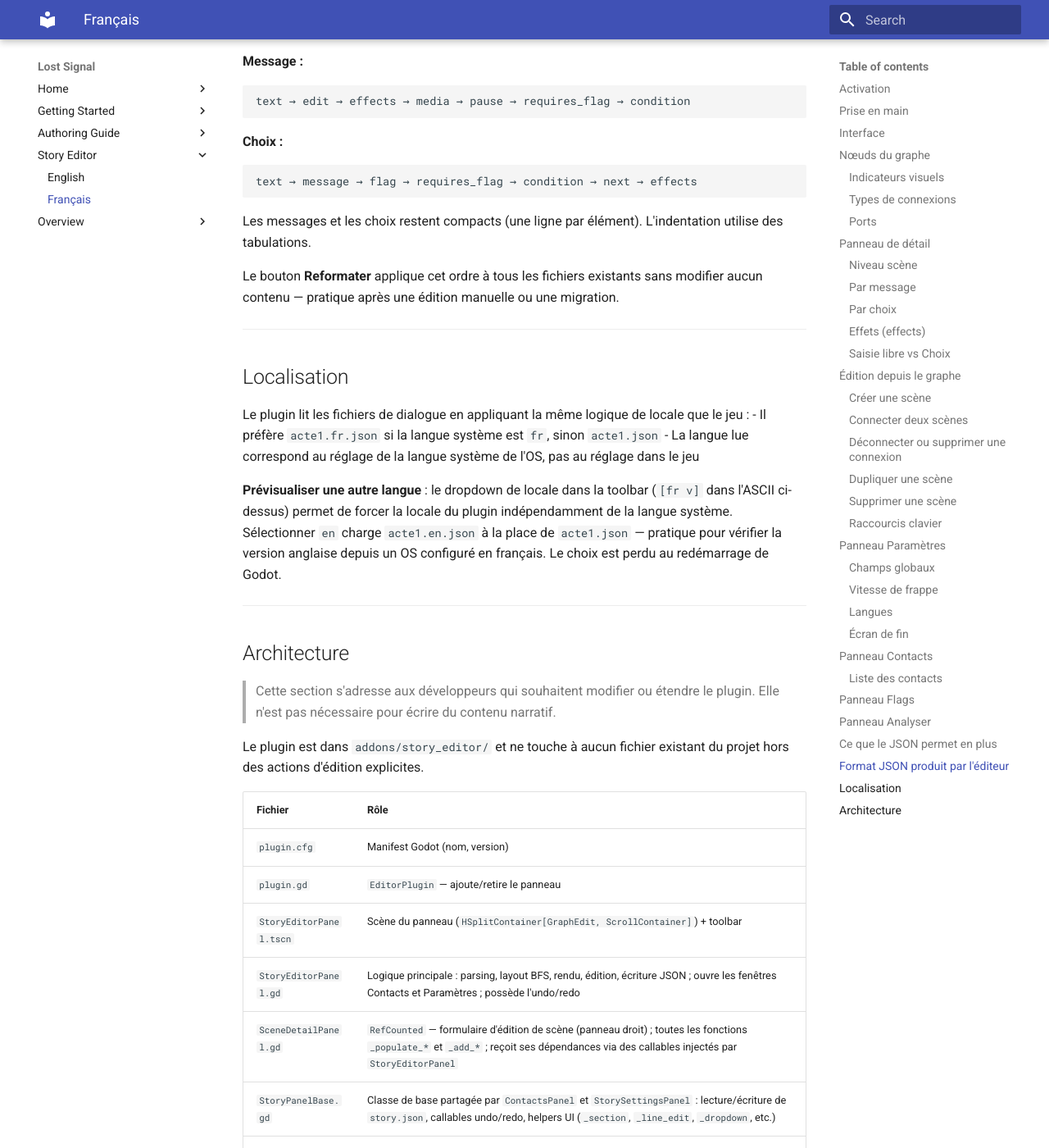
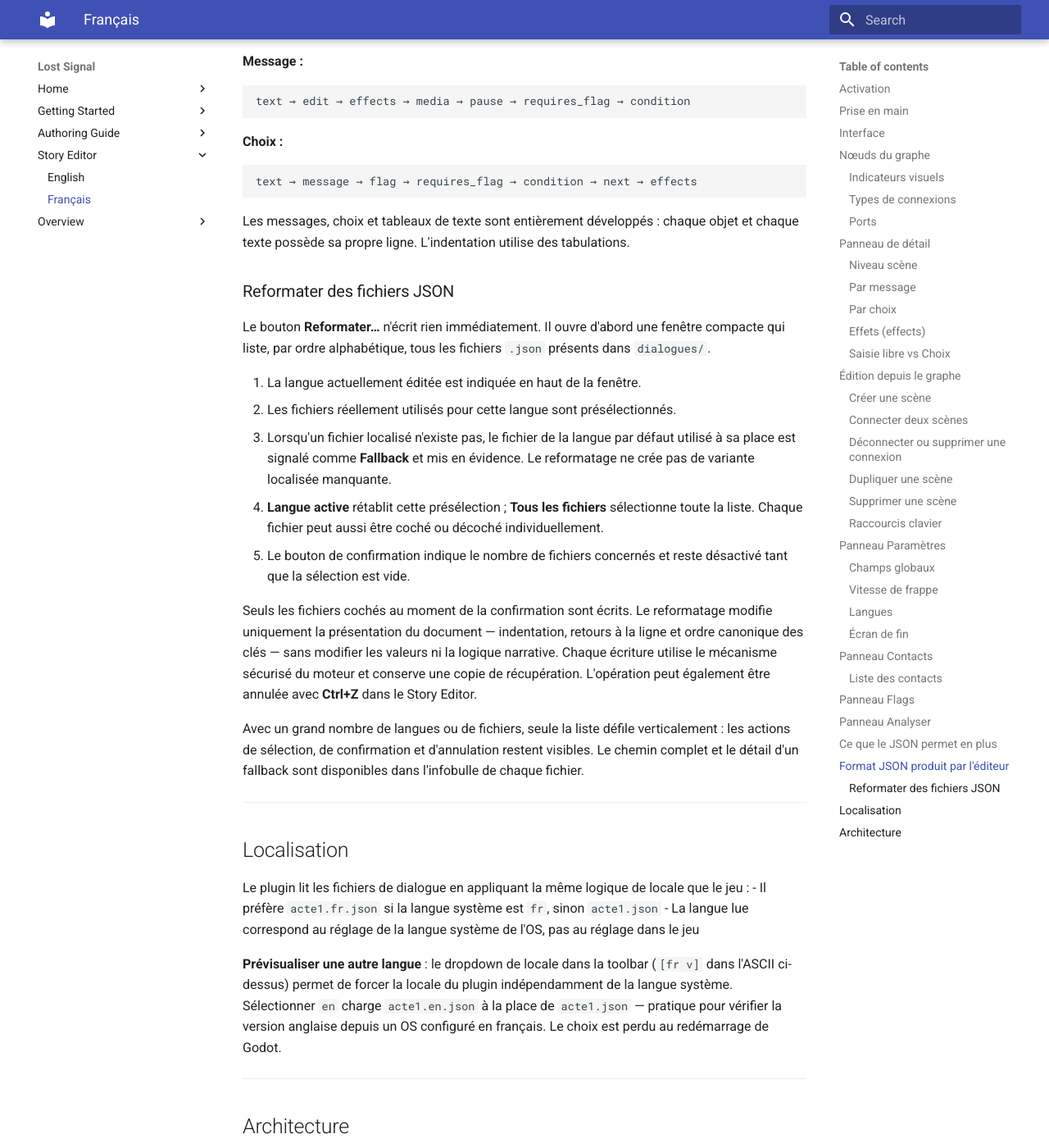
Before and after one commit to binblink/Lost-Signal, an MkDocs documentation site: the page built from docs/story_editor.md, in a window 1280 px wide and 1400 px high, scrolled down 14792 px. Shown: the whole window at 82% size. Built offline with MkDocs 1.6.1 and Material for MkDocs 9.7.7, drawn with Linux system fonts in a browser that asks for light colours; some of the changed text lies outside the part shown.

````diff
--- a/docs/story_editor.md
+++ b/docs/story_editor.md
@@ -29,7 +29,7 @@ Tout ce qui suit dans ce document détaille ces actions et les fonctionnalités
 
 ```
 +--------------------------------------------------------------------------------------+
-| [Refresh] [Reformater] [Contacts] [Paramètres] [↩] [↪]   2/5 : scene_03             |
+| [Refresh] [Reformater…] [Contacts] [Paramètres] [↩] [↪]   2/5 : scene_03            |
 | [🚩 Flags] [📊 Analyser] [🗗]  [fr v]  [Tous v]  [Chercher...________] [<-] [->]    |
 +-------------------------------------------+------------------------------------------+
 |                                           |  scene_04                                |
@@ -59,7 +59,7 @@ Légende du graphe : `[> id]` = scène de départ · `[! id]` = isolée · `[X i
 ![Story Editor — graphe des scènes](screenshots/editor_graph.png)
 
 - **Bouton Refresh** : relit les fichiers JSON et reconstruit le graphe. À utiliser après chaque modification manuelle des fichiers de dialogue. Les actions d'édition depuis le graphe déclenchent un Refresh automatique.
-- **Bouton Reformater** : réécrit tous les fichiers JSON avec l'ordre sémantique des clés, sans modifier aucun contenu. Utile pour harmoniser un fichier édité à la main ou migrer un fichier existant vers le format canonique.
+- **Bouton Reformater…** : ouvre une fenêtre de sélection avant toute écriture. Elle indique précisément quels fichiers de `dialogues/` seront reformattés, y compris les éventuels fallbacks de la langue active. Voir [Reformater des fichiers JSON](#reformater-des-fichiers-json).
 - **Bouton Contacts** : ouvre le [panneau Contacts](#panneau-contacts) — une fenêtre flottante pour gérer la liste des personnages.
 - **Bouton Paramètres** : ouvre le [panneau Paramètres](#panneau-paramètres) — une fenêtre flottante pour les réglages globaux, les langues et l'écran de fin.
 - **Bouton 🚩 Flags** : ouvre le [panneau Flags](#panneau-flags) — une fenêtre flottante listant tous les flags du projet avec leurs scènes d'origine et d'utilisation.
@@ -373,7 +373,7 @@ L'éditeur couvre la grande majorité des scénarios. Les fonctionnalités suiva
 | `time` (délai d'apparition d'un message) | Cas avancé rare |
 | `music` | Cas avancé rare |
 
-Pour toute édition JSON, utiliser le bouton **Reformater** ensuite pour remettre les clés dans l'ordre canonique.
+Après une édition manuelle, le bouton **Reformater…** permet de remettre les fichiers voulus dans le format canonique décrit ci-dessous.
 
 ---
 
@@ -396,9 +396,21 @@ text → edit → effects → media → pause → requires_flag → condition
 text → message → flag → requires_flag → condition → next → effects
 ```
 
-Les messages et les choix restent compacts (une ligne par élément). L'indentation utilise des tabulations.
+Les messages, choix et tableaux de texte sont entièrement développés : chaque objet et chaque texte possède sa propre ligne. L'indentation utilise des tabulations.
 
-Le bouton **Reformater** applique cet ordre à tous les fichiers existants sans modifier aucun contenu — pratique après une édition manuelle ou une migration.
+### Reformater des fichiers JSON
+
+Le bouton **Reformater…** n'écrit rien immédiatement. Il ouvre d'abord une fenêtre compacte qui liste, par ordre alphabétique, tous les fichiers `.json` présents dans `dialogues/`.
+
+1. La langue actuellement éditée est indiquée en haut de la fenêtre.
+2. Les fichiers réellement utilisés pour cette langue sont présélectionnés.
+3. Lorsqu'un fichier localisé n'existe pas, le fichier de la langue par défaut utilisé à sa place est signalé comme **Fallback** et mis en évidence. Le reformatage ne crée pas de variante localisée manquante.
+4. **Langue active** rétablit cette présélection ; **Tous les fichiers** sélectionne toute la liste. Chaque fichier peut aussi être coché ou décoché individuellement.
+5. Le bouton de confirmation indique le nombre de fichiers concernés et reste désactivé tant que la sélection est vide.
+
+Seuls les fichiers cochés au moment de la confirmation sont écrits. Le reformatage modifie uniquement la présentation du document — indentation, retours à la ligne et ordre canonique des clés — sans modifier les valeurs ni la logique narrative. Chaque écriture utilise le mécanisme sécurisé du moteur et conserve une copie de récupération. L'opération peut également être annulée avec **Ctrl+Z** dans le Story Editor.
+
+Avec un grand nombre de langues ou de fichiers, seule la liste défile verticalement : les actions de sélection, de confirmation et d'annulation restent visibles. Le chemin complet et le détail d'un fallback sont disponibles dans l'infobulle de chaque fichier.
 
 ---
 
````
Also changed, not shown: other parts of docs/story_editor.md (+2 -2 lines), docs/Product_Page.md (+1 -1 lines), docs/Product_Page_en.md (+1 -1 lines), docs/story_editor_en.md (+19 -7 lines), 4 other files.
